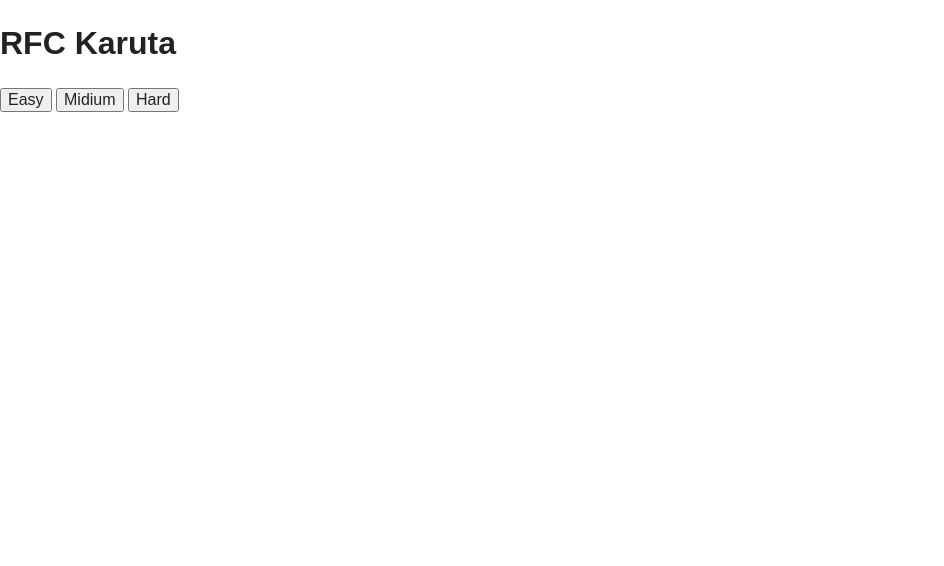
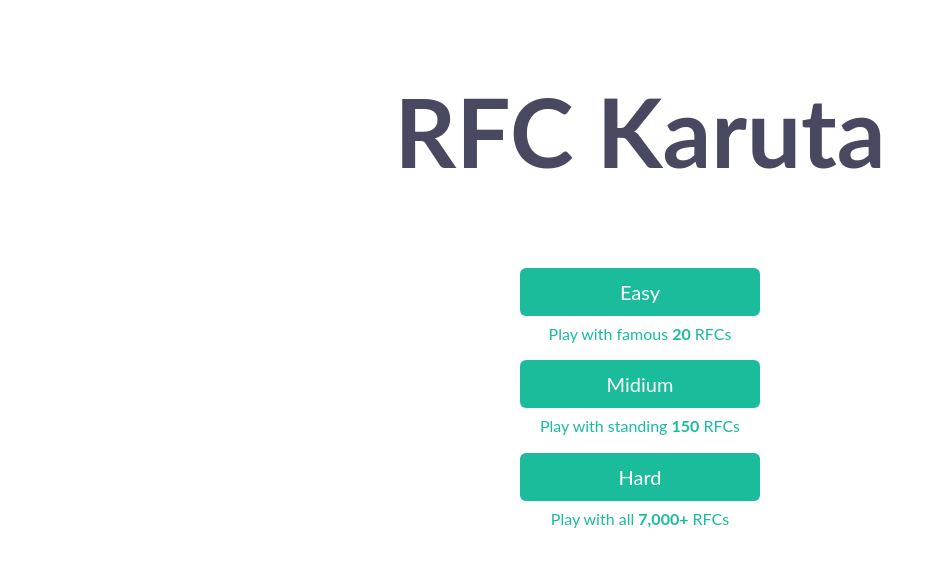
Before and after one commit to hakatashi/RFC-Karuta, a plain HTML site: page index.html in a window 1280 px wide. Shown: the whole page, without its empty margins (0-944 px from the left). Drawn offline with nearby package versions, Linux system fonts and the light colour scheme.

Commit message:
Style with LESS and CSS

```diff
--- /dev/null
+++ b/css/custom.less
@@ -0,0 +1,63 @@
+@base: #FFFFFF;
+@accent: #9B59B6;
+@content: #1ABC9C;
+
+@font: Lato, Helvetica, Arial, sans-serif;
+
+html, body {
+	width: 100%;
+	height: 100%;
+	background-color: @base;
+	color: @content;
+	font-family: @font;
+}
+
+.container {
+	position: relative;
+	width: 100%;
+	height: 100%;
+}
+
+.page {
+	position: absolute;
+	top: 0;
+	left: 0;
+	width: 100%;
+	height: 100%;
+}
+
+.title-page {
+	.title {
+		text-align: center;
+		font-size: 96px;
+		color: #494861;
+	}
+
+	.difficulties {
+		width: 240px;
+		margin: 0 auto;
+
+		button {
+			width: 100%;
+			height: 48px;
+			font-size: 20px;
+			margin: 5px 0;
+			padding: 10px 19px;
+
+			line-height: 1em;
+
+			border: none;
+			border-radius: 6px;
+
+			background-color: @content;
+			color: @base;
+
+			font-family: @font;
+		}
+
+		.difficulty-description {
+			margin: 2px 0 10px;
+			text-align: center;
+		}
+	}
+}
--- a/index.html
+++ b/index.html
@@ -12,6 +12,7 @@
 
 		<link rel="stylesheet" href="css/normalize.min.css">
 		<link rel="stylesheet" href="css/main.css">
+		<link rel="stylesheet" href="css/custom.css">
 
 		<script src="js/vendor/modernizr-2.6.2.min.js"></script>
 	</head>
@@ -21,19 +22,22 @@
 		<![endif]-->
 
 		<div class="container">
-			<div class="title-page">
+			<div class="page title-page">
 				<div class="title-icon"></div>
-				<h1 class-"title">RFC Karuta</h1>
+				<h1 class="title">RFC Karuta</h1>
 				<div class="choises difficulties">
 					<button name="easy">Easy</button>
+					<p class="difficulty-description">Play with famous <strong>20</strong> RFCs</p>
 					<button name="midium">Midium</button>
+					<p class="difficulty-description">Play with standing <strong>150</strong> RFCs</p>
 					<button name="hard">Hard</button>
+					<p class="difficulty-description">Play with all <strong>7,000+</strong> RFCs</p>
 				</div>
 			</div>
-			<div class="game-page">
+			<div class="page game-page hidden">
 
 			</div>
-			<div class="result-page">
+			<div class="page result-page hidden">
 
 			</div>
 		</div>
```
Also changed, not shown: css/custom.css (added).
